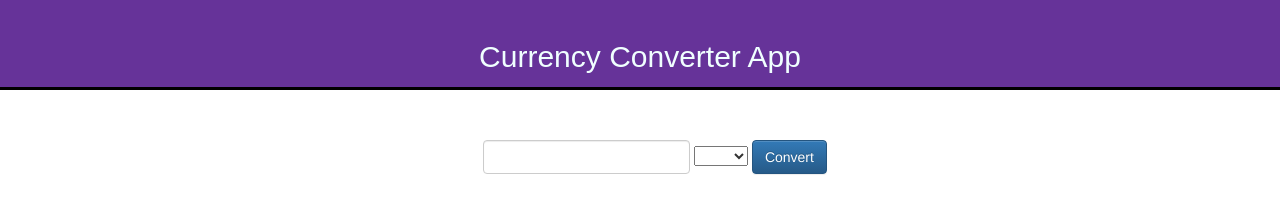
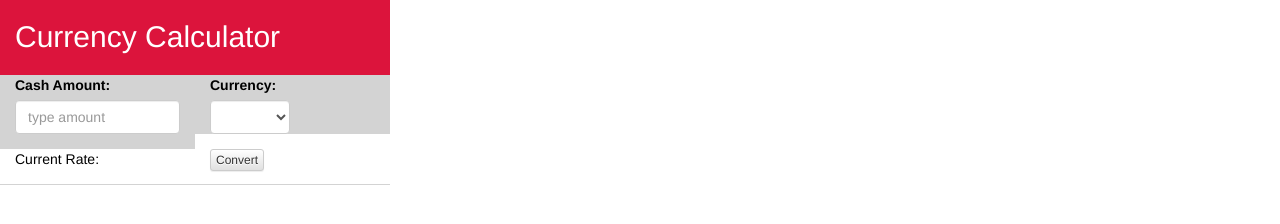
Before and after one commit to dthrasher90/currency, a website: page public/index.html in a window 1280 px wide. Drawn offline with nearby package versions, Linux system fonts and the light colour scheme; no server answers.

Commit message:
working
working

```diff
--- a/models/currency.js
+++ b/models/currency.js
@@ -4,7 +4,9 @@ var Schema = mongoose.Schema;
 // CurrencySchema
 var CurrencySchema = new Schema({
 	name: String,
-	rate: Number
+	amount: Number,
+	rate: Number,
+	total:  Number
 });
 
 
--- a/models/currencymodules.js
+++ b/models/currencymodules.js
@@ -2,8 +2,10 @@ var mongoose = require('mongoose');
 var Schema = mongoose.Schema;
 
 var currencySchema = new Schema({
-      symbol: String,
-      rate: Number
+      name: String,
+      rate: Number,
+      amount: Number,
+      total: Number
 });
 
 
--- a/public/controllers/controller.js
+++ b/public/controllers/controller.js
@@ -4,8 +4,16 @@ var app = angular.module('currencyApp', []);
 
 app.controller('mainCtrl', function($scope, $http){
 
-$scope.currencyIndex =null;
 
+
+// app.config(function ($httpProvider) {
+//     $httpProvider.defaults.transformRequest = function(data){
+//         if (data === undefined) {
+//             return data;
+//         }
+//         return $.param(data);
+//     }
+// });
 
 
   $http.get('http://api.fixer.io/latest?base=USD').then(function(results){
@@ -26,47 +34,51 @@ $scope.currencyIndex =null;
 
     $scope.$watch('currencyIndex', function(newCurrencyIndex, oldCurrencyIndex){
 
-    //  console.log(newCurrencyIndex, oldCurrencyIndex);
-      $scope.currencyIndex = newCurrencyIndex;
-    //  console.log($scope.currencyIndex);
+
+      if($scope.currencyIndex == 'EUR') {
+        $scope.currencyIndexRate = $scope.EURrate;
+        console.log($scope.currencyIndexRate);
+      }
+
+      if($scope.currencyIndex == 'GBP') {
+        $scope.currencyIndexRate = $scope.GBPrate;
+         console.log($scope.currencyIndexRate);
+      }
+
+      if($scope.currencyIndex == 'JPY') {
+        $scope.currencyIndexRate = $scope.JPYrate;
+        console.log($scope.currencyIndexRate);
+      }
 
 
-      if($scope.currencyIndex = 'EUR') {
-        $scope.currencyIndex = $scope.EURrate;
-        console.log($scope.currencyIndexEUR);
-        var newTotal = $scope.amount * $scope.currencyIndex;
-        console.log(newTotal);
-
-
-      } else
-
-      if($scope.currencyIndex = 'GBP') {
-        $scope.currencyIndex = $scope.GBPrate;
-        // var newTotal = $scope.amount * $scope.currencyIndex;
-        // console.log(newTotal);
-      } else
-
-      if($scope.currencyIndex = 'JPY') {
-        $scope.currencyIndex = $scope.JPYrate;
-        console.log($scope.currencyIndex);
-      } else
-
-
-      if(currencyIndex = 'MXN') {
-        $scope.currencyIndex = $scope.MXNrate;
-        console.log($scope.currencyIndex);
+      if($scope.currencyIndex == 'MXN') {
+        $scope.currencyIndexRate = $scope.MXNrate;
+        console.log($scope.currencyIndexRate);
       }
 
-      console.log(newTotal);
     })
 
 
 
   $scope.submit = function(newTotal){
     alert("subit button pressed");
-        $http.post('/currency').then(function(data){
-      //  console.log(newTotal);
-      });
+    console.log($scope.amount);
+    $scope.newTotal = $scope.currencyIndexRate * amount;
+    console.log($scope.newTotal);
+        $http.post('/currency',  {
+              name: $scope.currencyIndex,
+              amount: $scope.amount,
+              rate: $scope.currencyIndexRate,
+              total: $scope.newTotal
+            })
+        .then(function(response){
+          console.log("post request made", response);
+
+        }, function (response){
+          console.log("an error has occured");
+
+        });
+
 
 
   }
--- a/public/index.html
+++ b/public/index.html
@@ -2,58 +2,96 @@
 <html>
   <head>
     <meta charset="utf-8">
+
+    <meta name="viewport" content="width=device-width, initial-scale=1.0, maximum-scale=1.0">
     <title></title>
     <link rel="stylesheet"  type= "text/css" href="/main.css">
 
     <!-- Latest compiled and minified CSS -->
 <link rel="stylesheet" href="https://maxcdn.bootstrapcdn.com/bootstrap/3.3.7/css/bootstrap.min.css"
  integrity="sha384-BVYiiSIFeK1dGmJRAkycuHAHRg32OmUcww7on3RYdg4Va+PmSTsz/K68vbdEjh4u" crossorigin="anonymous">
-
-
 <link rel="stylesheet" href="https://maxcdn.bootstrapcdn.com/bootstrap/3.3.7/css/bootstrap-theme.min.css"
  integrity="sha384-rHyoN1iRsVXV4nD0JutlnGaslCJuC7uwjduW9SVrLvRYooPp2bWYgmgJQIXwl/Sp" crossorigin="anonymous">
 
   </head>
-<header>
- <h2>Currency Converter App</h2>
-</header>
+
 <body ng-app='currencyApp'>
-  <div class="container  main" ng-controller='mainCtrl'>
 
-    <section class="container form-container">
+  <div class="container-fluid">
     <div class="row">
-        <form class= "form-inline submit-form">
+      <div class="header col-xs-4">
+          <h2>Currency Calculator</h2>
+      </div>
+    </div>
+  </div>
+
+
+
+
+  <div class="container" ng-controller='mainCtrl'>
+
+
+
+
+    <div class="container1">
+      <div class="row">
+         <div class="leftColumn col-xs-2">
            <div class="form-group">
-
-            <input type="number" class="form-control" ng-model="amount"></input>
-                  <select ng-model= "currencyIndex" >
+          		  <label for="currency1">Cash Amount:</label>
+          		  <input type="number" class="form-control" id="currency1" placeholder="type amount">
+            </div>
+          </div>
+          <div class=" selector col-xs-2">
+                <label id="labelCash1" for="currencySelector">Currency:</label><br>
+                  <select id="currencySelector" class="form-control" ng-model= "currencyIndex "name="category"> {{currencyIndexRate}}
                    <option>EUR</option>
-                        <option>GPB</option>
+                   <option>GBP</option>
                    <option>JPY</option>
                    <option>MXN</option>
                   </select>
-                  {{currencyIndex}}
-
-                <button ng-click="submit()" class="btn btn-primary">Convert</button>
-              </form>
-
-               {{$scope.newTotal}}
         </div>
 
        </div>
-    </section>
+     </div>
 
-            <ul ng-repeat="y in currency">
-            <li>{{y.name}} {{y.rate}} {{amount}}</li>
 
-            </ul>
+        <div class="container2">
+             <div class="row">
+                <div class="leftColumnDisplay col-xs-2">
+                    <div class="form-group">
+                         <p>Current Rate: {{currencyIndexRate}}   </p>
+                    </div>
+                  </div>
+                          <div class=" rightColumnDisplay col-xs-2">
+                            <button ng-click="submit()" class="btn btn-default btn-xs" >Convert</button>
 
                           </div>
+                  </div>
+              </div>
+
+
+
+                          <div class="container3">
+                            <div class="row">
+                              <div  class="saveditems col-xs-4">
+                                <ul ng-repeat="y in currency">
+                                <li>  {{y.name}}  {{y.amount}}  {{y.rate}} {{newTotal}}  <spasn class="glyphicon glyphicon-remove-sign"></span></li>
+                                </ul>
+                              </div>
+                            </div>
+                          </div>
+</div>
+
+
+
+
 
 
 
     <script src="https://ajax.googleapis.com/ajax/libs/angularjs/1.6.1/angular.min.js"></script>
     <script src="controllers/controller.js"></script>
     <script srd="/money.js"></script>
+
+
   </body>
 </html>
--- a/public/main.css
+++ b/public/main.css
@@ -1,21 +1,74 @@
-body {
-  font-family: serif;
-  color: oldlace;
-  background-color: oldlace;
+
+ul{
+  list-style: none;
 }
 
-header{
-  height: 90px;
-  width: 100%;
-  border-bottom: 3px solid black;
+li{
+  background-color: white;
   text-align: center;
-  padding-top: 20px;
-  font-family: sans-serif;
-  background-color: #663399;
-  color: azure;
+  margin:  20px;
+  padding: 10px;
 }
 
-.form-container .submit-form{
-    text-align :center;
-    margin-top: 50px;
+body{
+  background-color: lightblue;
 }
+
+html {
+    width: 100%;
+    height: 100%;
+    overflow: hidden;
+}
+
+html body {
+    position: absolute;
+    padding: 0 px;
+    background-color: #ffffff;
+    color: #000000;
+}
+
+input {
+  max-width: 220px;
+}
+
+select {
+  max-width: 80px;
+}
+
+
+.displaybox{
+  background-color: black;
+  color: white;
+  height: 50px;
+
+}
+
+
+
+.header {
+   background-color: crimson;
+   color: white;
+
+   padding-bottom: 12px;
+}
+
+.leftColumn {
+
+   background-color: lightgrey;
+}
+
+
+.selector{
+
+  background-color: lightgrey;
+}
+
+
+
+.saveditems{
+
+background-color: lightgrey;
+
+}
+
+/*
```
Also changed, not shown: server.js (+3 -5 lines), readme.md (added). Lines whose indentation alone changed are shown as unchanged.
